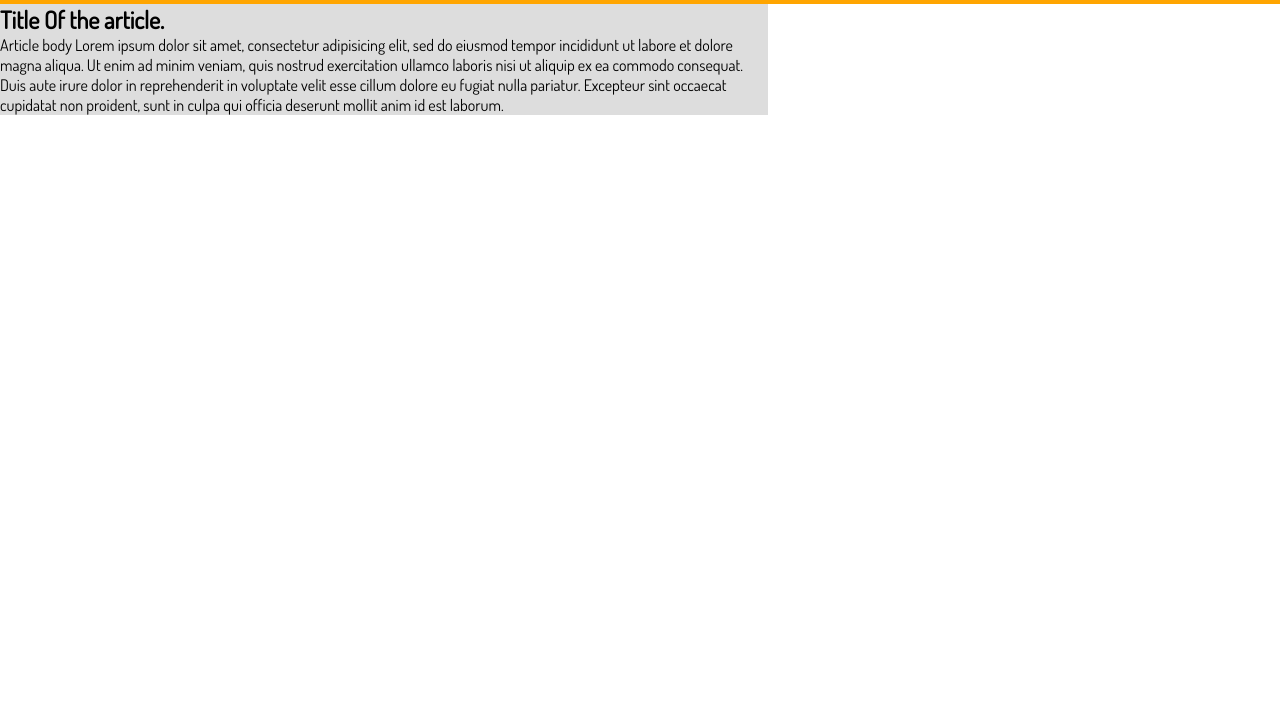
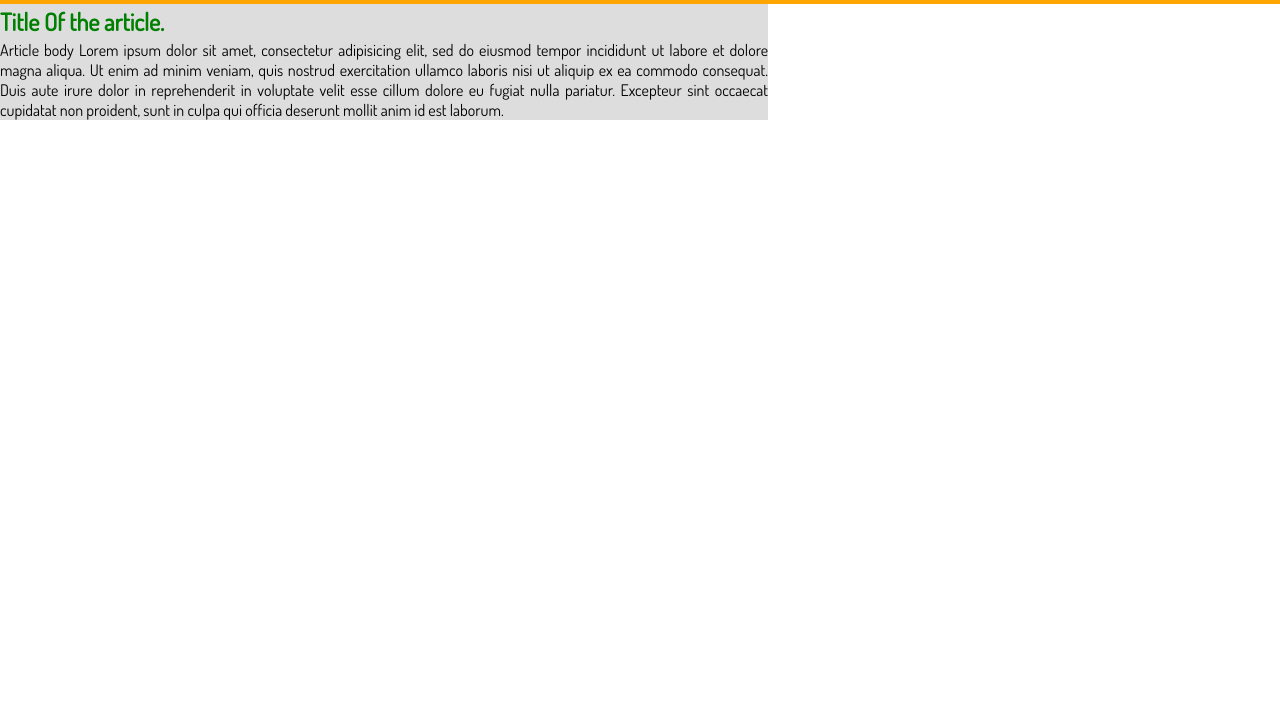
Before and after one commit to mamunmorshed/git_basics, a plain HTML site: page index.html in a window 1280 px wide. Shown: the part 77-800 px from the top of the page. Drawn offline with Linux system fonts and the light colour scheme; files whose address does not match are found by name.

Commit message:
Added color and line-hight to articles title

```diff
--- a/assets/styles/style.css
+++ b/assets/styles/style.css
@@ -23,6 +23,11 @@ div.content_wrapper{
 	width: 60%;
 	float: left;
 	background: #ddd;
+	text-align: justify;
+}
+div.content_wrapper h2{
+	color: green;
+	line-height: 150%;
 }
 aside{
 	width: 40%;
```
